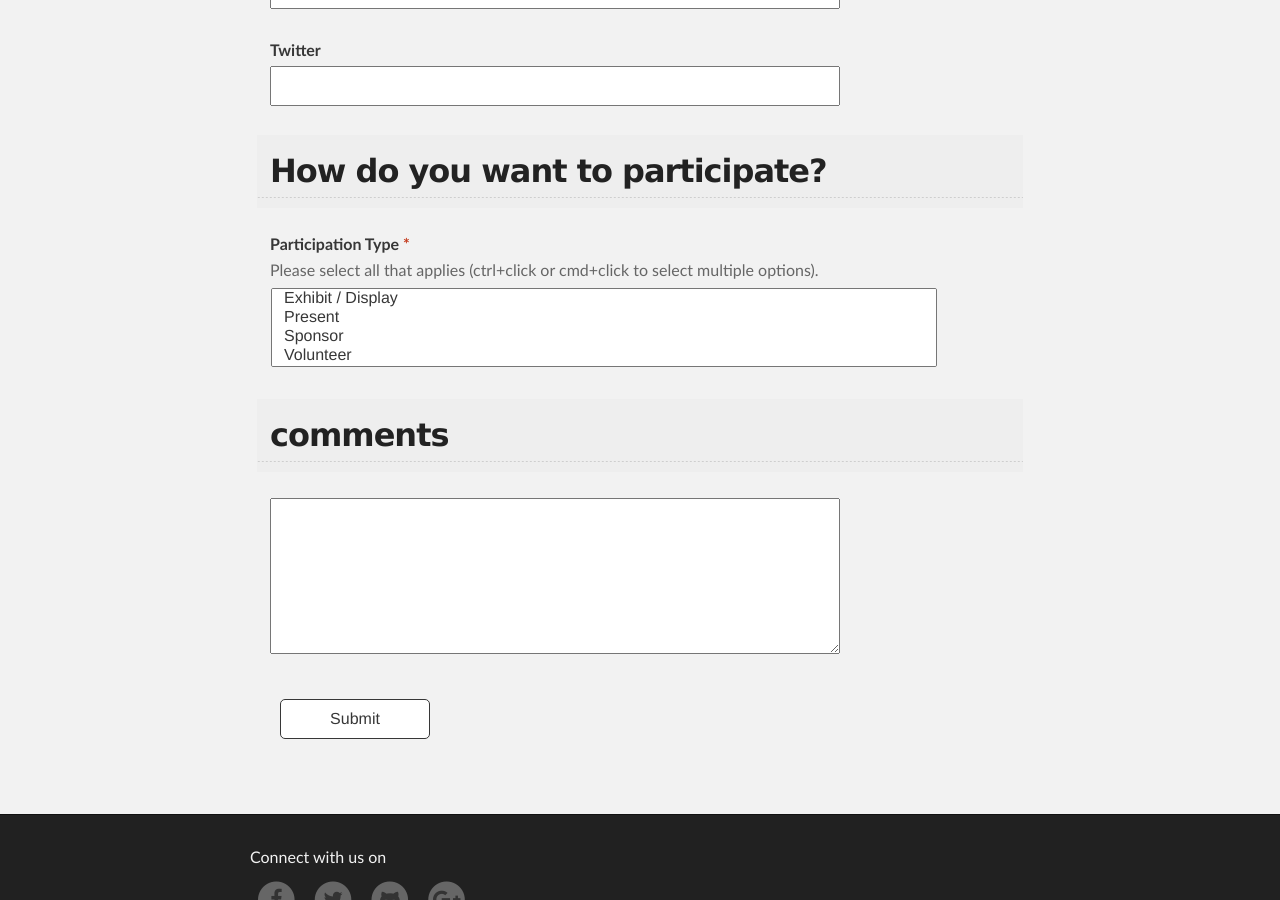
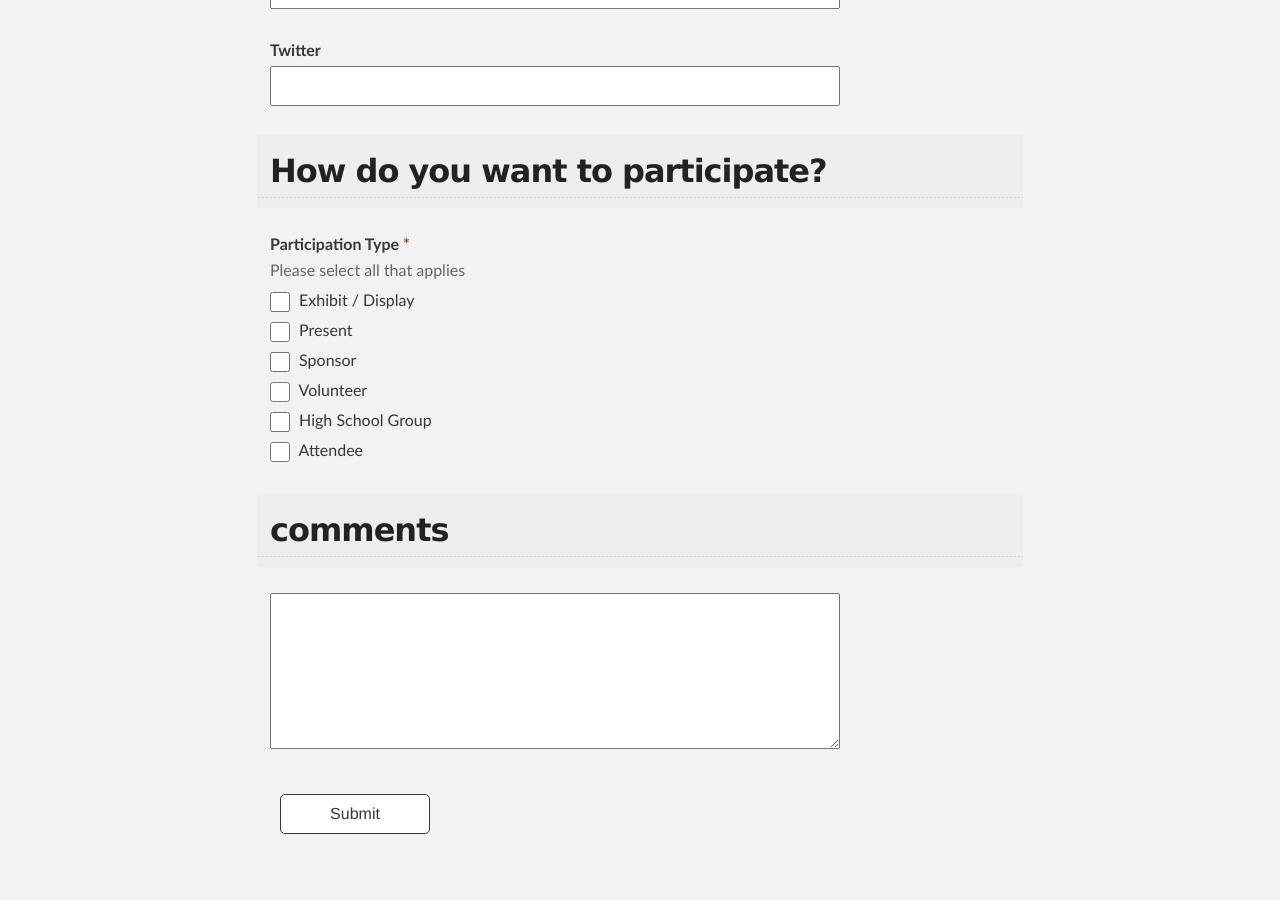
Before and after one commit to bkeyvani/thegeekfest.github.io, a Jekyll site: the page built from participate/index.html, in a window 1280 px wide and 900 px high, scrolled down 981 px. Built offline with Jekyll 4.4.1, drawn with Linux system fonts in a browser that asks for light colours; nearby versions of some CDN libraries.

Commit message:
fixed issue with participation type
changed element to checkboxes

```diff
--- a/participate/index.html
+++ b/participate/index.html
@@ -130,8 +130,9 @@ form: google
         </div>
       </div>
     </div>
+    <!-- How do you want to participate -->
     <div class="errorbox-good" role="listitem">
-      <div dir="ltr" class="ss-item  ss-section-header">
+      <div dir="auto" class="ss-item  ss-section-header">
         <div class="ss-form-entry">
           <h2 class="ss-section-title">How do you want to participate?</h2>
           <div class="ss-section-description ss-no-ignore-whitespace"></div>
@@ -139,27 +140,71 @@ form: google
       </div>
     </div>
     <div class="ss-form-question errorbox-good" role="listitem">
-      <div dir="ltr" class="ss-item ss-item-required ss-select">
+      <div dir="auto" class="ss-item ss-item-required ss-checkbox">
         <div class="ss-form-entry">
-          <label class="ss-q-item-label" for="entry_2128012833">
+          <label class="ss-q-item-label" for="entry_1604995427">
             <div class="ss-q-title">Participation Type
               <label for="itemView.getDomIdToLabel()" aria-label="(Required field)"></label>
-              <span class="ss-required-asterisk">*</span>
+              <span class="ss-required-asterisk" aria-hidden="true">*</span>
             </div>
-            <div class="ss-q-help ss-secondary-text" dir="ltr">Please select all that applies (ctrl+click or cmd+click to select multiple options).</div>
+            <div class="ss-q-help ss-secondary-text" dir="auto">Please select all that applies</div>
           </label>
-          <select name="entry.2128012833" id="entry_2128012833" aria-label="Participation Type Please select all that applies " aria-required="true" required="" multiple>
-            <option value="Exhibitor">Exhibit / Display</option>
-            <option value="Presenter">Present</option>
-            <option value="Sponsor">Sponsor</option>
-            <option value="Volunteer">Volunteer</option>
-            <option value="High School">High School Group</option>
-            <option value="Attendee">Just attend and enjoy the event!</option>
-          </select>
+          <ul class="ss-choices ss-choices-required" role="group" aria-label="Participation Type Please select all that applies ">
+            <li class="ss-choice-item">
+              <label>
+                <span class="ss-choice-item-control goog-inline-block">
+                  <input type="checkbox" name="entry.2128012833" value="Exhibit / Display" id="group_2128012833_1" role="checkbox" class="ss-q-checkbox valid" aria-required="true">
+                </span>
+                <span class="ss-choice-label">Exhibit / Display</span>
+              </label>
+            </li>
+            <li class="ss-choice-item">
+              <label>
+                <span class="ss-choice-item-control goog-inline-block">
+                  <input type="checkbox" name="entry.2128012833" value="Present" id="group_2128012833_2" role="checkbox" class="ss-q-checkbox" aria-required="true">
+                </span>
+                <span class="ss-choice-label">Present</span>
+              </label>
+            </li>
+            <li class="ss-choice-item">
+              <label>
+                <span class="ss-choice-item-control goog-inline-block">
+                  <input type="checkbox" name="entry.2128012833" value="Sponsor" id="group_2128012833_3" role="checkbox" class="ss-q-checkbox" aria-required="true">
+                </span>
+                <span class="ss-choice-label">Sponsor</span>
+              </label>
+            </li>
+            <li class="ss-choice-item">
+              <label>
+                <span class="ss-choice-item-control goog-inline-block">
+                  <input type="checkbox" name="entry.2128012833" value="Volunteer" id="group_2128012833_4" role="checkbox" class="ss-q-checkbox" aria-required="true">
+                </span>
+                <span class="ss-choice-label">Volunteer</span>
+              </label>
+            </li>
+            <li class="ss-choice-item">
+              <label>
+                <span class="ss-choice-item-control goog-inline-block">
+                  <input type="checkbox" name="entry.2128012833" value="High School Group" id="group_2128012833_5" role="checkbox" class="ss-q-checkbox" aria-required="true">
+                </span>
+                <span class="ss-choice-label">High School Group</span>
+              </label>
+            </li>
+            <li class="ss-choice-item">
+              <label>
+                <span class="ss-choice-item-control goog-inline-block">
+                  <input type="checkbox" name="entry.2128012833" value="Attendee" id="group_2128012833_6" role="checkbox" class="ss-q-checkbox" aria-required="true">
+                </span>
+                <span class="ss-choice-label">Attendee</span>
+              </label>
+            </li>
+          </ul>
+          <div class="error-message" id="1604995427_errorMessage"></div>
           <div class="required-message">This is a required question</div>
         </div>
       </div>
     </div>
+    <!-- How do you want to participate -->
     <div class="errorbox-good" role="listitem">
       <div dir="ltr" class="ss-item  ss-section-header">
         <div class="ss-form-entry">
```
